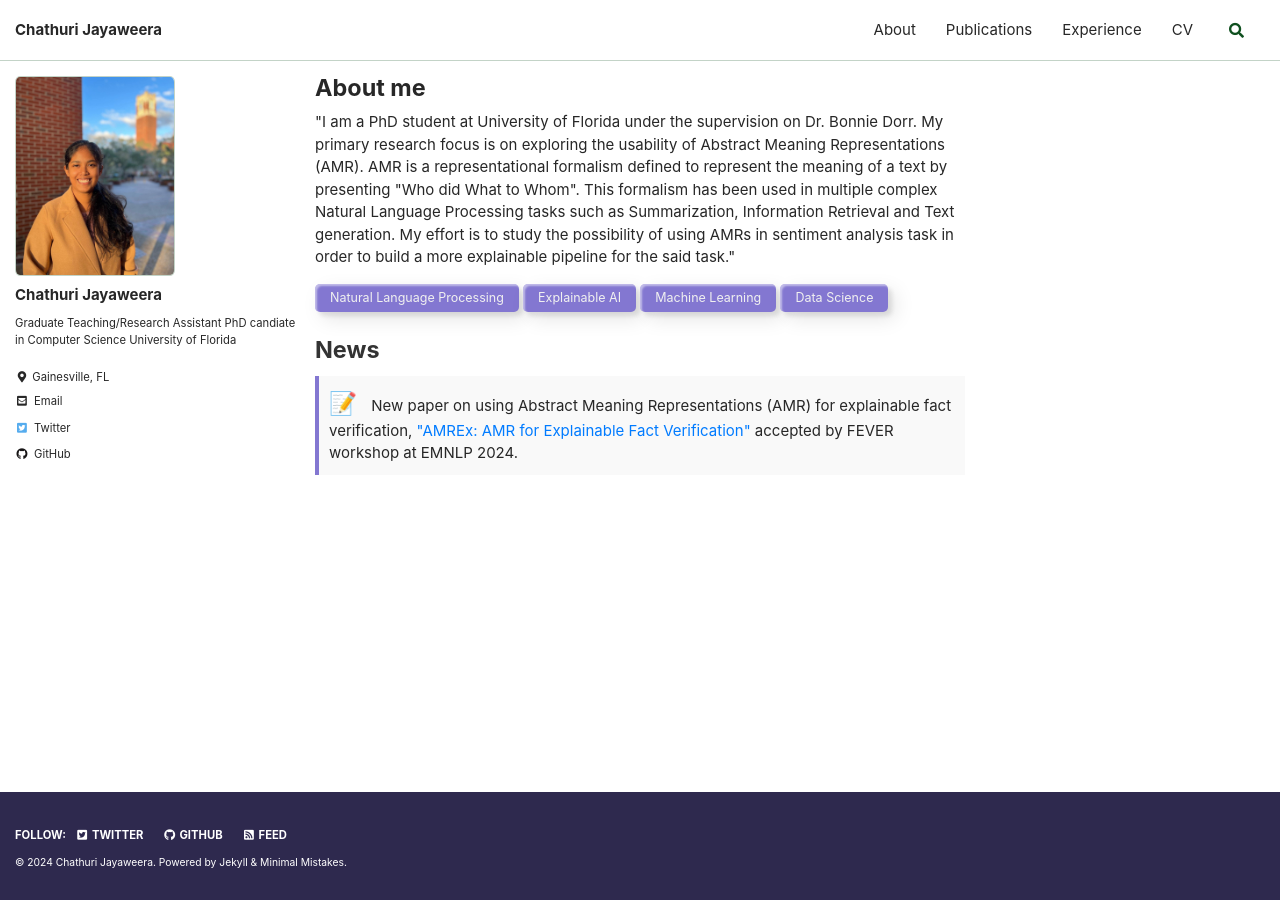
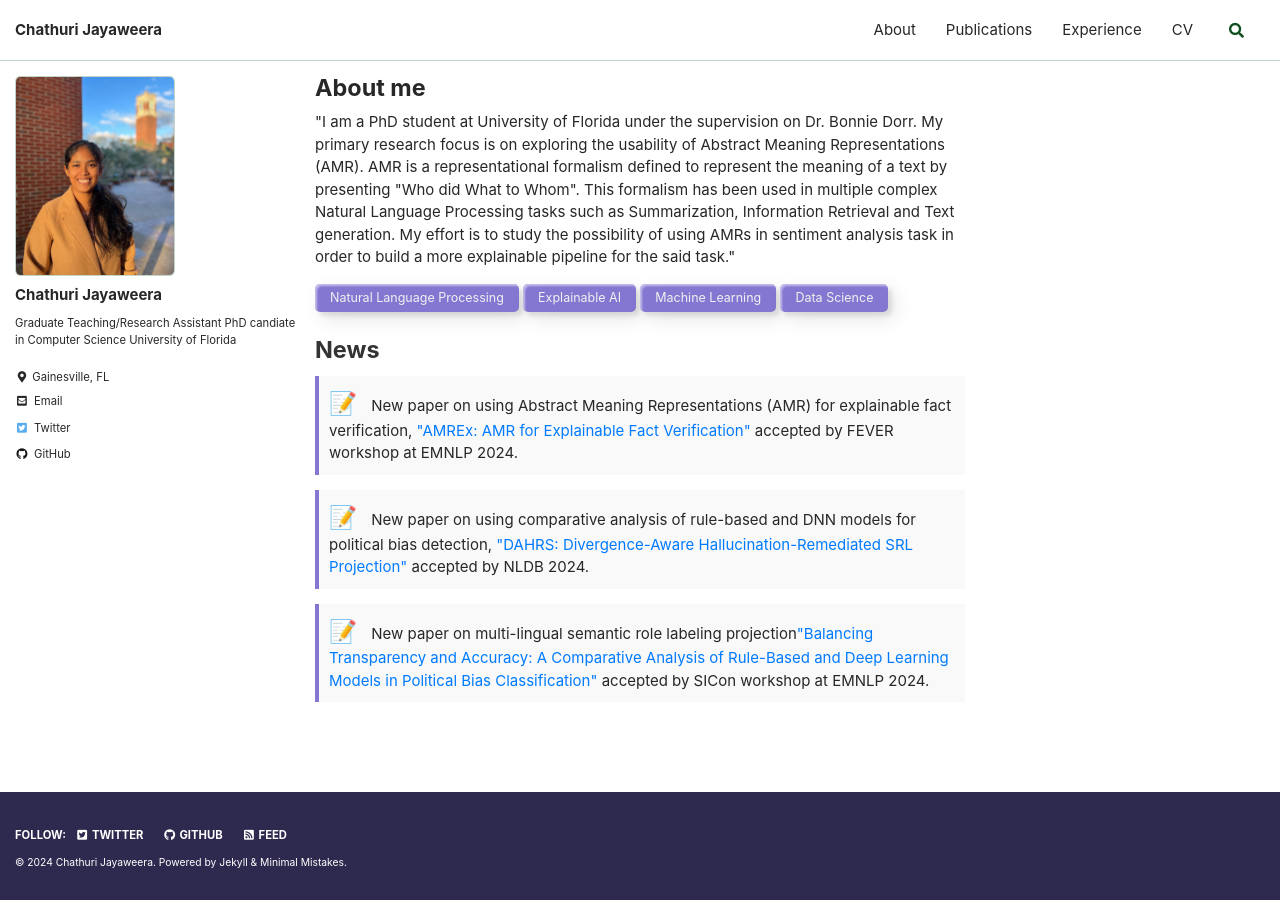
Before and after one commit to chestnutjay/chestnutjay.github.io, a Jekyll site: the page built from index.html, in a window 1280 px wide. Built offline with Jekyll 4.4.1, drawn with Linux system fonts in a browser that asks for light colours; cached includes are drawn as plain includes; the list of posts is cut into pages by our own code.

Commit message:
Added more papers

```diff
--- a/index.html
+++ b/index.html
@@ -44,8 +44,18 @@ build a more explainable pipeline for the said task."
 
     <div class="news-item">
       <span class="emoji">📝</span>
-      New paper on using Abstract Meaning Representations (AMR) for explainable fact verification, <a href="https://aclanthology.org/2024.fever-1.pdf#page=248" target="_blank">"AMREx: AMR for Explainable Fact Verification"</a> accepted by FEVER workshop at EMNLP 2024.
+      New paper on using Abstract Meaning Representations (AMR) for explainable fact verification, <a href="https://aclanthology.org/2024.fever-1.26.pdf" target="_blank">"AMREx: AMR for Explainable Fact Verification"</a> accepted by FEVER workshop at EMNLP 2024.
     </div>
+
+    <div class="news-item">
+        <span class="emoji">📝</span>
+        New paper on using comparative analysis of rule-based and DNN models for political bias detection, <a href="https://aclanthology.org/2024.sicon-1.7.pdf" target="_blank">"DAHRS: Divergence-Aware Hallucination-Remediated SRL Projection"</a> accepted by NLDB 2024.
+      </div>
+
+    <div class="news-item">
+        <span class="emoji">📝</span>
+        New paper on multi-lingual semantic role labeling projection<a href="https://link.springer.com/chapter/10.1007/978-3-031-70239-6_29" target="_blank">"Balancing Transparency and Accuracy: A Comparative Analysis of Rule-Based and Deep Learning Models in Political Bias Classification"</a> accepted by SICon workshop at EMNLP 2024.
+      </div>
 
   </div>
 
```
